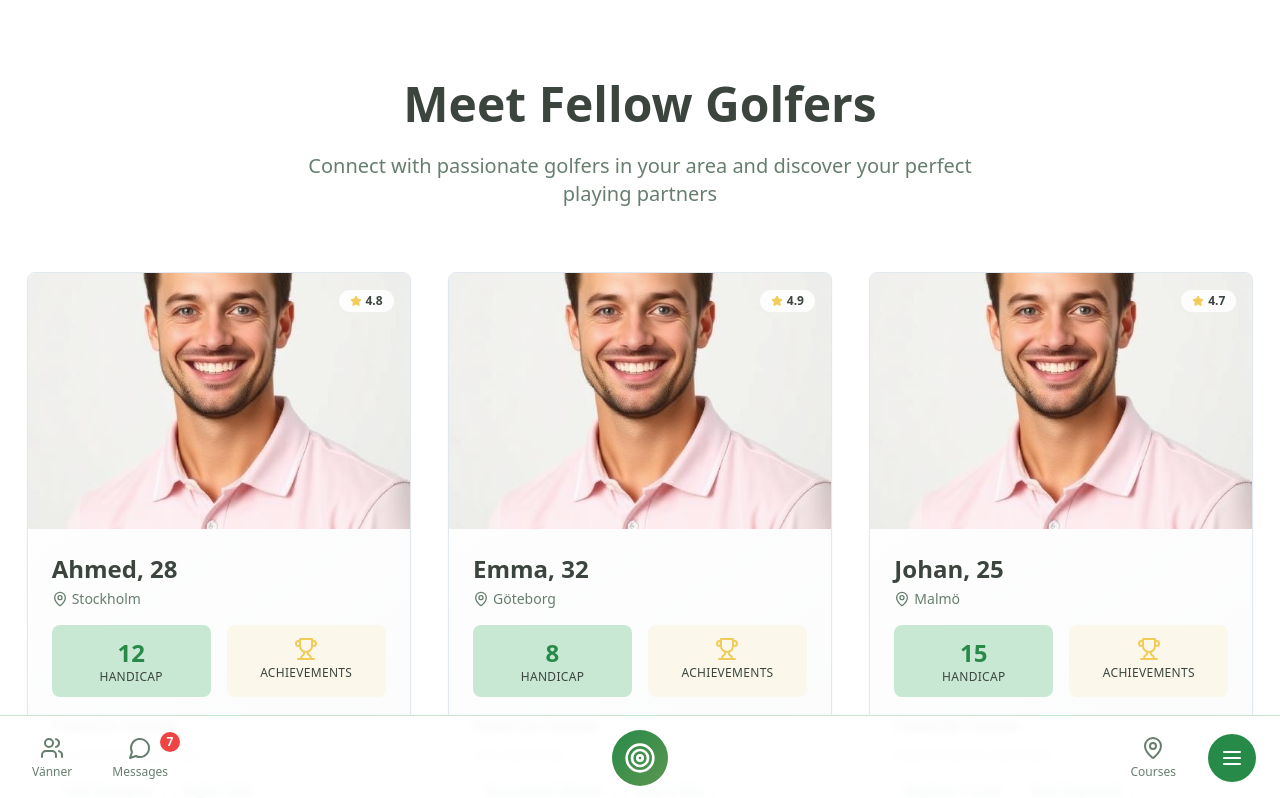
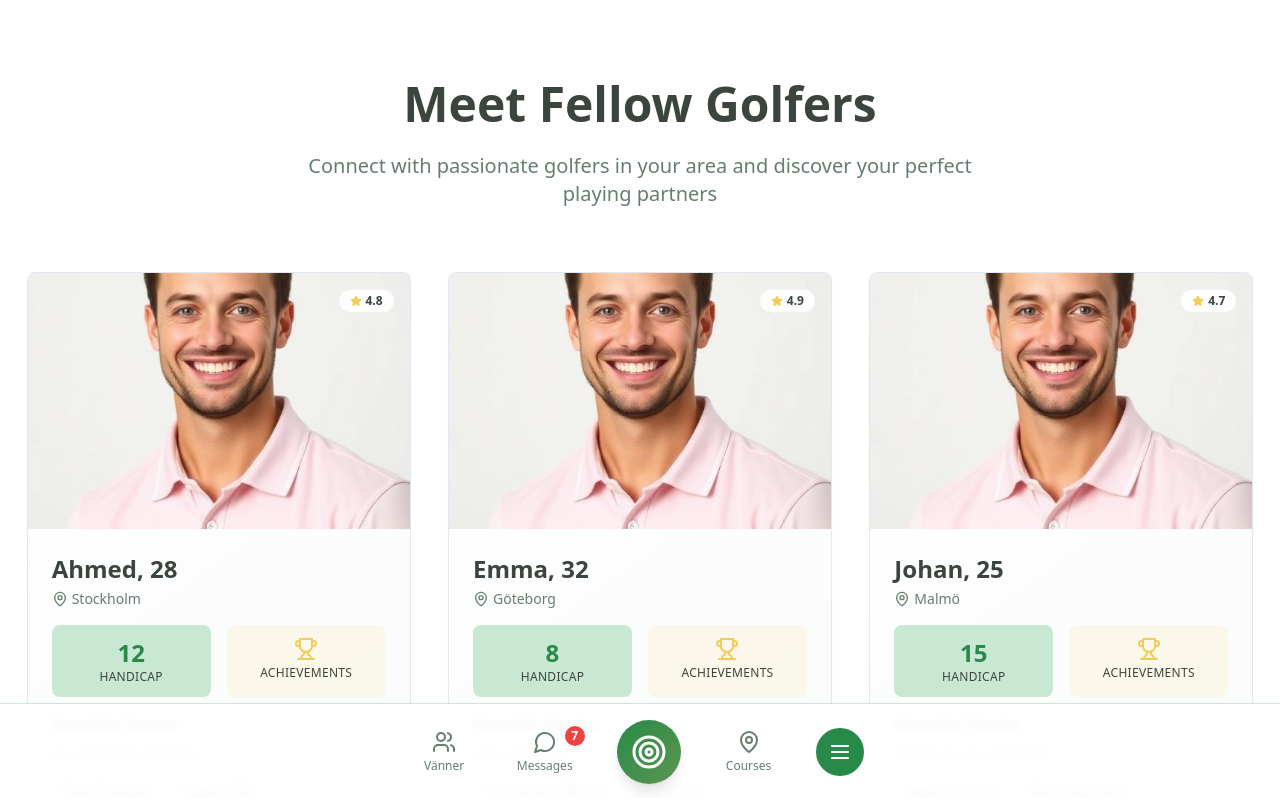
Before and after one commit to RilleB98/teemates, a React (Vite) app: page / in a window 1280 px wide. Shown: the top 798 px of the page. Built offline with nearby package versions, Linux system fonts and the light colour scheme.

Commit message:
Adjust navigation button sizes
Adjust the size of the middle button and ensure even spacing between all navigation buttons.

```diff
--- a/src/components/Navigation.tsx
+++ b/src/components/Navigation.tsx
@@ -89,9 +89,10 @@ export const Navigation = ({ onMessagesClick }: NavigationProps) => {
   return (
     <nav className="fixed bottom-0 left-0 right-0 z-50 bg-white/95 backdrop-blur-sm border-t border-golf-green-light">
       <div className="max-w-7xl mx-auto px-2 sm:px-4 lg:px-6 py-2 sm:py-3 lg:py-4">
-        <div className="flex items-center justify-between">
-          {/* Left Navigation */}
-          <div className="flex items-center space-x-4 sm:space-x-6">
+        <div className="flex items-center justify-center">
+          {/* Navigation items with even spacing */}
+          <div className="flex items-center justify-between w-full max-w-md">
+            {/* Friends */}
             <Link to="/friends">
               <button className={`relative flex flex-col items-center space-y-1 px-2 py-1 rounded-lg transition-smooth ${
                 location.pathname === '/friends'
@@ -103,6 +104,7 @@ export const Navigation = ({ onMessagesClick }: NavigationProps) => {
               </button>
             </Link>
 
+            {/* Messages */}
             <Link to="/messages">
               <button className={`relative flex flex-col items-center space-y-1 px-2 py-1 rounded-lg transition-smooth ${
                 location.pathname === '/messages'
@@ -118,19 +120,15 @@ export const Navigation = ({ onMessagesClick }: NavigationProps) => {
                 )}
               </button>
             </Link>
-          </div>
 
-          {/* Centered Logo - Links to SwipeMatch */}
-          <div className="absolute left-1/2 transform -translate-x-1/2">
+            {/* Centered Large Swipe Button */}
             <Link to="/swipe">
-              <div className="w-10 h-10 sm:w-12 sm:h-12 lg:w-14 lg:h-14 bg-gradient-golf rounded-full flex items-center justify-center hover:scale-105 transition-transform duration-200 cursor-pointer">
-                <Target className="w-5 h-5 sm:w-7 sm:h-7 lg:w-8 lg:h-8 text-white" />
+              <div className="w-14 h-14 sm:w-16 sm:h-16 lg:w-18 lg:h-18 bg-gradient-golf rounded-full flex items-center justify-center hover:scale-105 transition-transform duration-200 cursor-pointer shadow-lg">
+                <Target className="w-7 h-7 sm:w-8 sm:h-8 lg:w-9 lg:h-9 text-white" />
               </div>
             </Link>
-          </div>
 
-          {/* Right Navigation and Hamburger */}
-          <div className="flex items-center space-x-4 sm:space-x-6">
+            {/* Courses */}
             <Link to="/courses">
               <button className={`relative flex flex-col items-center space-y-1 px-2 py-1 rounded-lg transition-smooth ${
                 location.pathname === '/courses'
@@ -142,7 +140,7 @@ export const Navigation = ({ onMessagesClick }: NavigationProps) => {
               </button>
             </Link>
 
-            {/* Hamburger Menu - Far right */}
+            {/* Hamburger Menu */}
             <Sheet open={isMobileMenuOpen} onOpenChange={setIsMobileMenuOpen}>
               <SheetTrigger asChild>
                 <button className="relative flex items-center justify-center w-10 h-10 sm:w-12 sm:h-12 rounded-full bg-golf-green text-white hover:bg-golf-green/90 transition-smooth">
```
